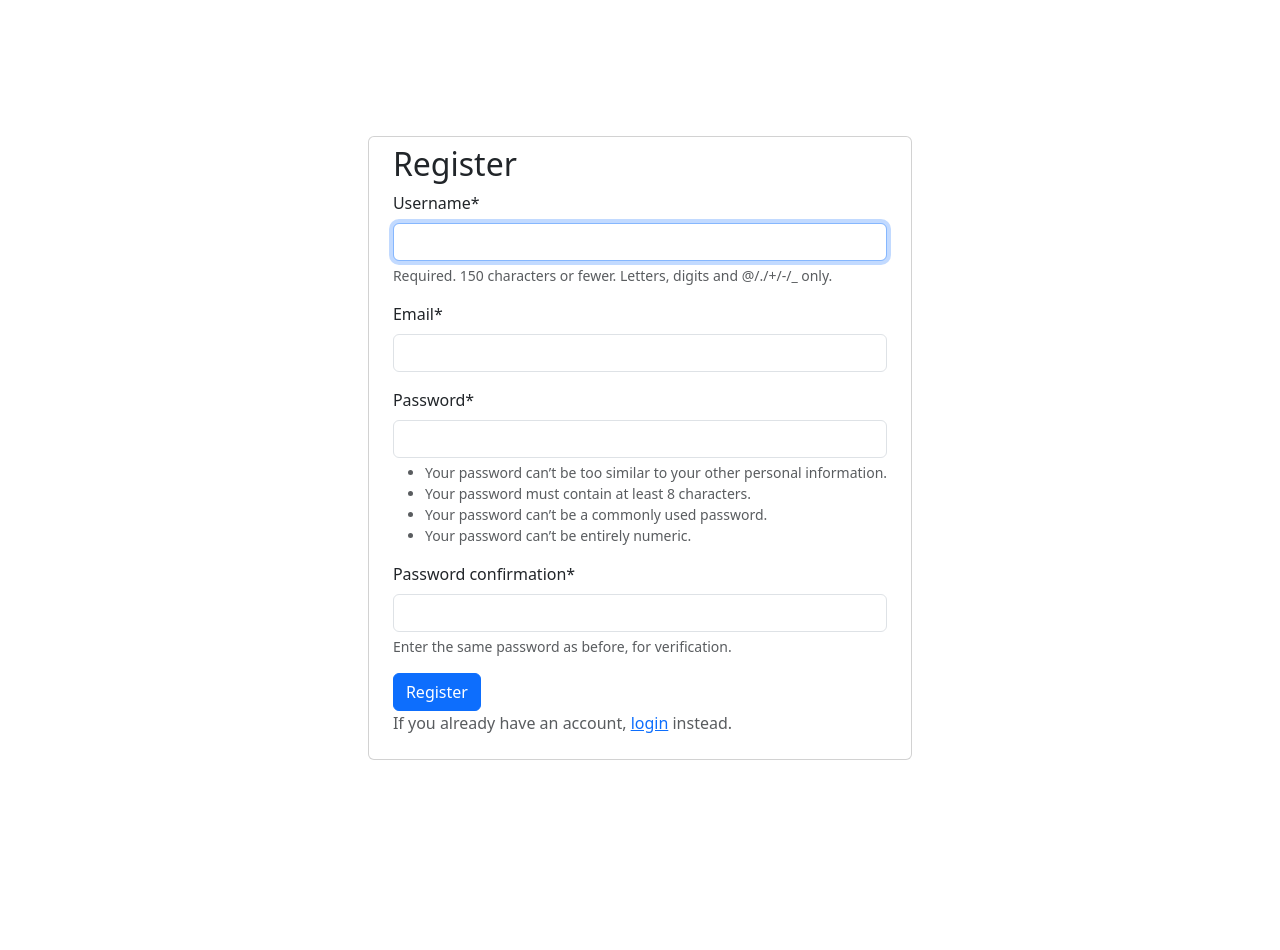
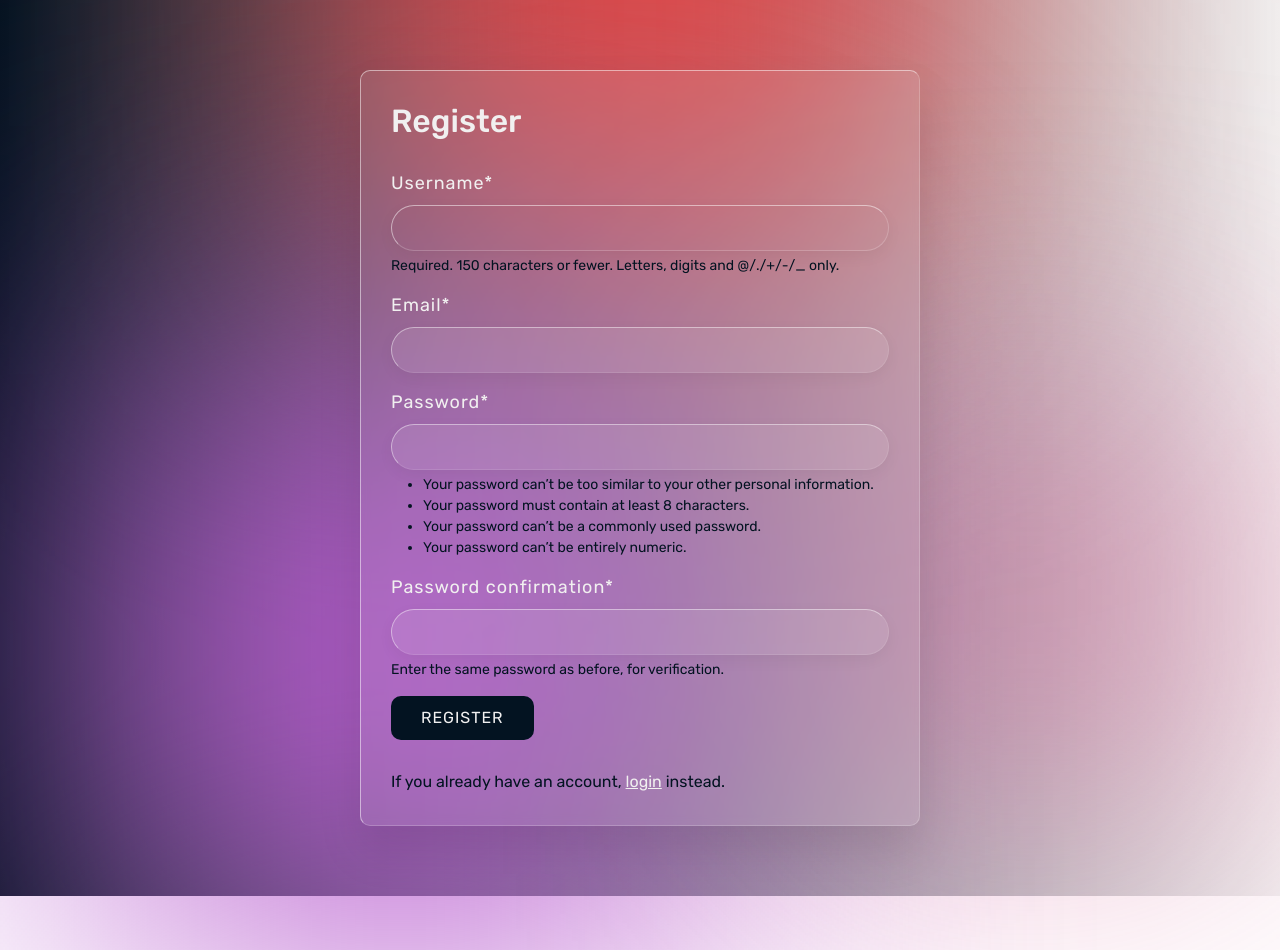
Before and after one commit to cheo0/ProyectoFinalMultimodales, a Django app: page /signup in a window 1280 px wide. Before the commit the page ends 760 px from the top, so only its background shows below. Run offline with Django 4.2, Linux system fonts and the light colour scheme; some libraries are stand-ins or nearby versions.

Commit message:
Home, login and signup views done

```diff
--- a/focokrispis/focokrispis/settings.py
+++ b/focokrispis/focokrispis/settings.py
@@ -125,6 +125,9 @@ USE_TZ = True
 # https://docs.djangoproject.com/en/4.1/howto/static-files/
 
 STATIC_URL = 'static/'
+STATICFILES_DIRS = [
+    BASE_DIR / 'static'
+]
 
 # Default primary key field type
 # https://docs.djangoproject.com/en/4.1/ref/settings/#default-auto-field
--- /dev/null
+++ b/focokrispis/static/home-forms.css
@@ -0,0 +1,166 @@
+.container-personalized {
+    position: relative;
+    width: 35rem;
+    min-width: 35rem;
+    padding: 1em 0 !important;
+    background-color: rgba(255, 255, 255, 0.1);
+    border-radius: 10px;
+    backdrop-filter: blur(5px);
+    box-shadow: 0 25px 45px rgba(0, 0, 0, 0.1);
+    border: 1px solid rgba(255, 255, 255, 0.5);
+    border-right: 1px solid rgba(255, 255, 255, 0.2);
+    border-bottom: 1px solid rgba(255, 255, 255, 0.2);
+}
+
+.submit-btn-personalized {
+    position: relative;
+    background-color: #444;
+    color: var(--secondary-color);
+    text-decoration: none;
+    text-transform: uppercase;
+    letter-spacing: 1px;
+    padding: 10px 30px;
+    border-radius: 10px;
+    transition: 0.5s;
+}
+
+.submit-btn-personalized:hover {
+    letter-spacing: 3px;
+    background: var(--clr);
+    color: var(--clr);
+    box-shadow: 0 0 35px var(--clr);
+}
+
+.submit-btn-personalized::before {
+    content: '';
+    position: absolute;
+    border-radius: 10px;
+    inset: 2px;
+    background: var(--main-color);
+}
+
+.submit-btn-personalized span {
+    position: relative;
+    z-index: 1;
+}
+
+.submit-btn-personalized i {
+    position: absolute;
+    inset: 0;
+    display: block;
+}
+
+.submit-btn-personalized i::before {
+    content: '';
+    position: inherit;
+    top: -2px;
+    left: 80%;
+    width: 10px;
+    height: 5px;
+    border: 2px solid var(--secondary-color);
+    background: var(--main-color);
+    transform: translateX(-50%);
+    transition: 0.5s;
+}
+
+.submit-btn-personalized:hover i::before {
+    width: 20px;
+    left: 20%;
+    border: 2px solid var(--clr);
+}
+
+.submit-btn-personalized i::after {
+    content: '';
+    position: inherit;
+    bottom: -2.5px;
+    left: 20%;
+    width: 10px;
+    height: 5px;
+    border: 2px solid var(--secondary-color);
+    background: var(--main-color);
+    transform: translateX(-50%);
+    transition: 0.5s;
+}
+
+.submit-btn-personalized:hover i::after {
+    width: 20px;
+    left: 80%;
+    border: 2px solid var(--clr);
+}
+
+.col-md,
+.col-sm {
+    padding: 0 !important;
+}
+
+/* Forms Fixed */
+.container-forms h2,
+.container-forms form,
+.container-forms .text-muted {
+    margin: 15px 30px;
+}
+
+.container-forms h2,
+.container-forms form div label {
+    color: var(--secondary-color);
+}
+
+.container-forms form div label {
+    font-size: 18px;
+    letter-spacing: 1px;
+}
+
+.container-forms form div input {
+    background-color: rgba(255, 255, 255, 0.1);
+    padding: 10px 20px;
+    border: none;
+    border-radius: 35px;
+    border: 1px solid rgba(255, 255, 255, 0.5);
+    border-right: 1px solid rgba(255, 255, 255, 0.2);
+    border-bottom: 1px solid rgba(255, 255, 255, 0.2);
+    outline: none;
+    color: var(--secondary-color);
+    box-shadow: 0 5px 15px rgba(0, 0, 0, 0.05);
+}
+
+.form-control:focus {
+    background: transparent;
+    box-shadow: none;
+    border: 1px solid rgba(255, 255, 255, 0.5);
+    border-right: 1px solid rgba(255, 255, 255, 0.2);
+    border-bottom: 1px solid rgba(255, 255, 255, 0.2);
+    box-shadow: 0 5px 15px rgba(0, 0, 0, 0.05);
+    color: var(--secondary-color);
+}
+
+.container-forms form div .form-text {
+    color: var(--main-color);
+}
+
+.container-forms .text-muted {
+    color: var(--main-color) !important;
+}
+
+.container-forms .text-muted a {
+    color: var(--secondary-color) !important;
+}
+
+.container-forms form button {
+    position: relative;
+    background-color: var(--main-color);
+    color: var(--secondary-color);
+    text-decoration: none;
+    text-transform: uppercase;
+    letter-spacing: 1px;
+    padding: 10px 30px;
+    border-radius: 10px;
+    transition: 0.5s;
+    border: #444;
+}
+
+.container-forms form button:hover {
+    letter-spacing: 3px;
+    background-color: var(--main-color);
+    color: var(--terciary-color-second);
+    box-shadow: 0 0 30px var(--main-color);
+}
--- /dev/null
+++ b/focokrispis/static/styles.css
@@ -0,0 +1,53 @@
+@import url('https://fonts.googleapis.com/css2?family=Rubik:ital,wght@0,300;0,400;0,500;0,600;0,700;1,300;1,400;1,500;1,600;1,700&display=swap');
+
+:root {
+    --main-color: #031321;
+    --secondary-color: #f1f0f0;
+    --terciary-color-first: #eb4040;
+    --terciary-color-second: #b659cd;
+    --terciary-color-third: #d04c86;
+}
+
+* {
+    font-family: 'Rubik', sans-serif;
+}
+
+body {
+    overflow: hidden;
+}
+
+section.bck-personalized {
+    display: flex;
+    justify-content: center;
+    align-items: center;
+    min-height: 100vh;
+    background: linear-gradient(to right, var(--main-color), var(--secondary-color));
+}
+
+section .bck-color {
+    position: absolute;
+    filter: blur(150px);
+}
+
+section .bck-color:nth-child(1) {
+    top: -350px;
+    width: 600px;
+    height: 600px;
+    background-color: var(--terciary-color-first);
+}
+
+section .bck-color:nth-child(2) {
+    bottom: -150px;
+    left: 100px;
+    width: 600px;
+    height: 600px;
+    background-color: var(--terciary-color-second);
+}
+
+section .bck-color:nth-child(3) {
+    bottom: 50px;
+    right: 100px;
+    width: 300px;
+    height: 300px;
+    background-color: var(--terciary-color-third);
+}
--- a/focokrispis/templates/base.html
+++ b/focokrispis/templates/base.html
@@ -1,9 +1,9 @@
+{% load static %}
 <!-- templates/base.html -->
 <!DOCTYPE html>
 <html>
 <head>
   <meta charset="utf-8">
-
   {% load bootstrap5 %}
 
   {% bootstrap_css %}
@@ -12,12 +12,23 @@
 
   {% bootstrap_messages %}
 
+  <link type="text/css" href="{% static 'styles.css' %}" rel="stylesheet" />
+  <link type="text/css" href="{% static 'home-forms.css' %}" rel="stylesheet" />
+
   <title>{% block title %}Focokrispis{% endblock %}</title>
 </head>
 <body>
   <main>
-    {% block content %}
-    {% endblock %}
+    <section class="bck-personalized">
+      <div class="bck-color"></div>
+      <div class="bck-color"></div>
+      <div class="bck-color"></div>
+      <div>
+        {% block content %}
+        {% endblock %}
+      </div>
+    </section>
+
   </main>
 </body>
 </html>
--- a/focokrispis/templates/registration/login.html
+++ b/focokrispis/templates/registration/login.html
@@ -6,7 +6,7 @@
 
 {% block content %}
 <div class="col d-flex justify-content-center align-items-center vh-100">
-  <div class="card py-2 px-4">
+  <div class="card py-2 px-4 container-personalized container-forms">
     <h2>Log In</h2>
     <form method="post">
       {% csrf_token %}
--- a/focokrispis/templates/registration/signup.html
+++ b/focokrispis/templates/registration/signup.html
@@ -5,8 +5,8 @@
 {% load crispy_forms_tags %}
 
 <!--Register-->
-<div class="col d-flex justify-content-center align-items-center vh-100 m-5">
-	<div class="card py-2 px-4">
+<div class="col d-flex justify-content-center align-items-center vh-100 m-5 ">
+	<div class="card py-2 px-4 container-personalized container-forms">
 		<h2>Register</h2>
 		<form method="POST">
 			{% csrf_token %}
```
Also changed, not shown: focokrispis/templates/home.html (+5 -5 lines).
